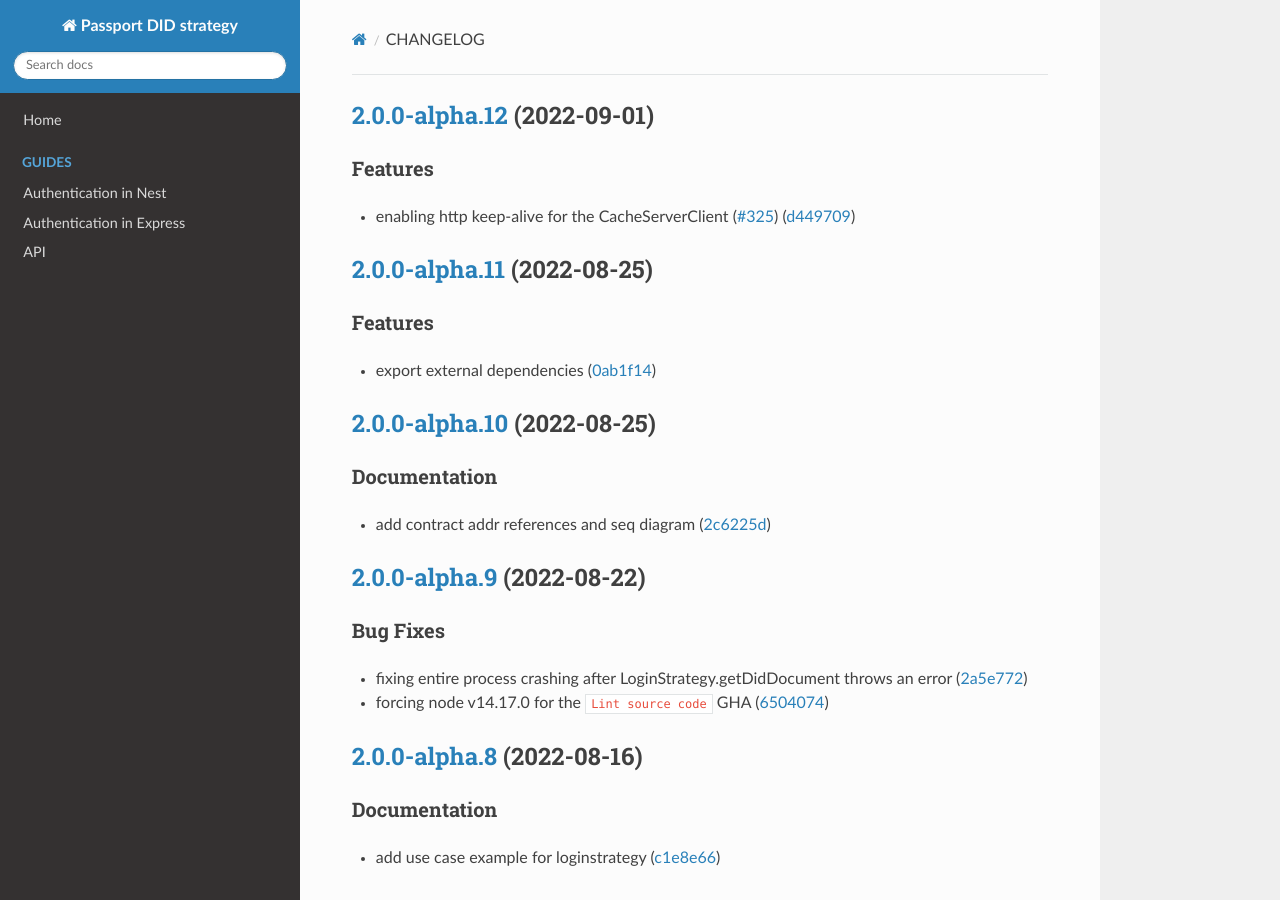
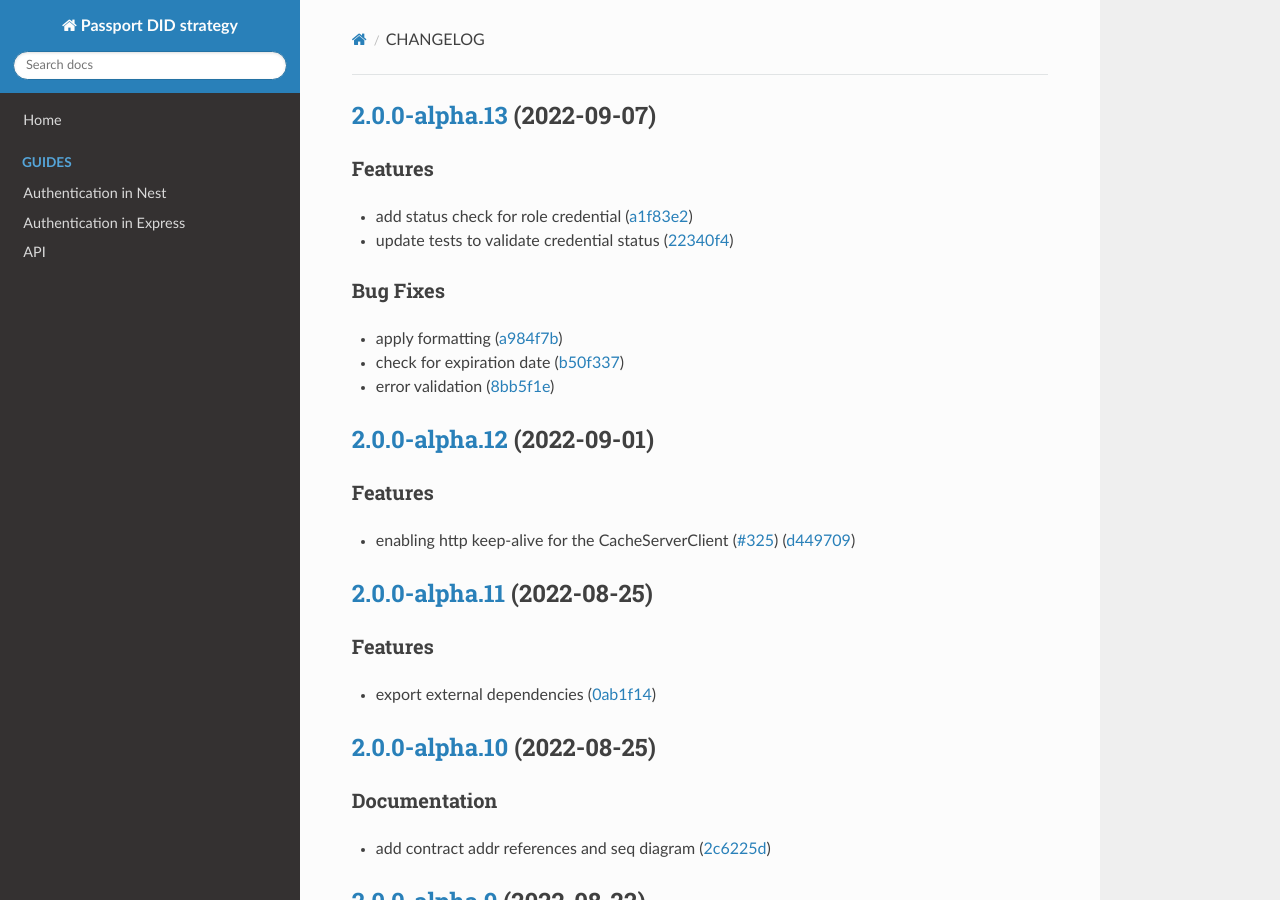
Before and after one commit to energywebfoundation/passport-did-auth, an MkDocs documentation site: the page built from docs/CHANGELOG.md, in a window 1280 px wide and 900 px high. Built offline with MkDocs 1.6.1, drawn with Linux system fonts in a browser that asks for light colours; nearby versions of some CDN libraries.

Commit message:
chore(release): 2.0.0-alpha.13 [skip ci]
## [2.0.0-alpha.13](https://github.com/energywebfoundation/passport-did-auth/compare/v2.0.0-alpha.12...v2.0.0-alpha.13) (2022-09-07)

### Features

* add status check for role credential ([a1f83e2](https://github.com/energywebfoundation/passport-did-auth/commit/a1f83e2d8f2ebc50613b348723214159b68e9122))
* update tests to validate credential status ([22340f4](https://github.com/energywebfoundation/passport-did-auth/commit/22340f45c29f37ffa0c5d3c762aa5100c79817b9))

### Bug Fixes

* apply formatting ([a984f7b](https://github.com/energywebfoundation/passport-did-auth/commit/a984f7bd77617a23d74cbc2044062206f9602eab))
* check for expiration date ([b50f337](https://github.com/energywebfoundation/passport-did-auth/commit/b50f337c23db92fe23dd7f8e9548d3a5eeec88a4))
* error validation ([8bb5f1e](https://github.com/energywebfoundation/passport-did-auth/commit/8bb5f1e91bbc6701ce627b20dd997873d2d9e9e6))

```diff
--- a/docs/CHANGELOG.md
+++ b/docs/CHANGELOG.md
@@ -1,3 +1,18 @@
+## [2.0.0-alpha.13](https://github.com/energywebfoundation/passport-did-auth/compare/v2.0.0-alpha.12...v2.0.0-alpha.13) (2022-09-07)
+
+
+### Features
+
+* add status check for role credential ([a1f83e2](https://github.com/energywebfoundation/passport-did-auth/commit/a1f83e2d8f2ebc50613b348723214159b68e9122))
+* update tests to validate credential status ([22340f4](https://github.com/energywebfoundation/passport-did-auth/commit/22340f45c29f37ffa0c5d3c762aa5100c79817b9))
+
+
+### Bug Fixes
+
+* apply formatting ([a984f7b](https://github.com/energywebfoundation/passport-did-auth/commit/a984f7bd77617a23d74cbc2044062206f9602eab))
+* check for expiration date ([b50f337](https://github.com/energywebfoundation/passport-did-auth/commit/b50f337c23db92fe23dd7f8e9548d3a5eeec88a4))
+* error validation ([8bb5f1e](https://github.com/energywebfoundation/passport-did-auth/commit/8bb5f1e91bbc6701ce627b20dd997873d2d9e9e6))
+
 ## [2.0.0-alpha.12](https://github.com/energywebfoundation/passport-did-auth/compare/v2.0.0-alpha.11...v2.0.0-alpha.12) (2022-09-01)
 
 
--- a/package.json
+++ b/package.json
@@ -1,6 +1,6 @@
 {
   "name": "passport-did-auth",
-  "version": "2.0.0-alpha.12",
+  "version": "2.0.0-alpha.13",
   "description": "",
   "main": "dist/index.js",
   "types": "dist/index.d.ts",
```
